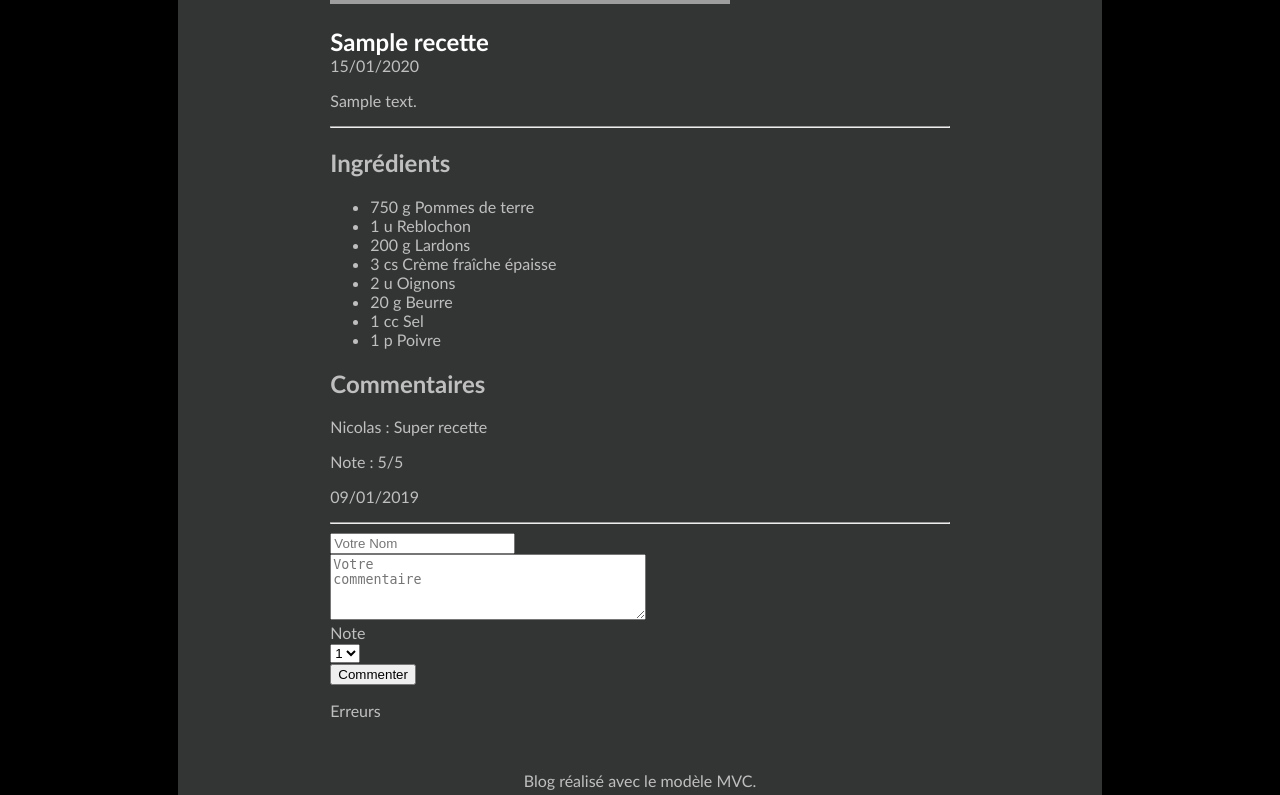
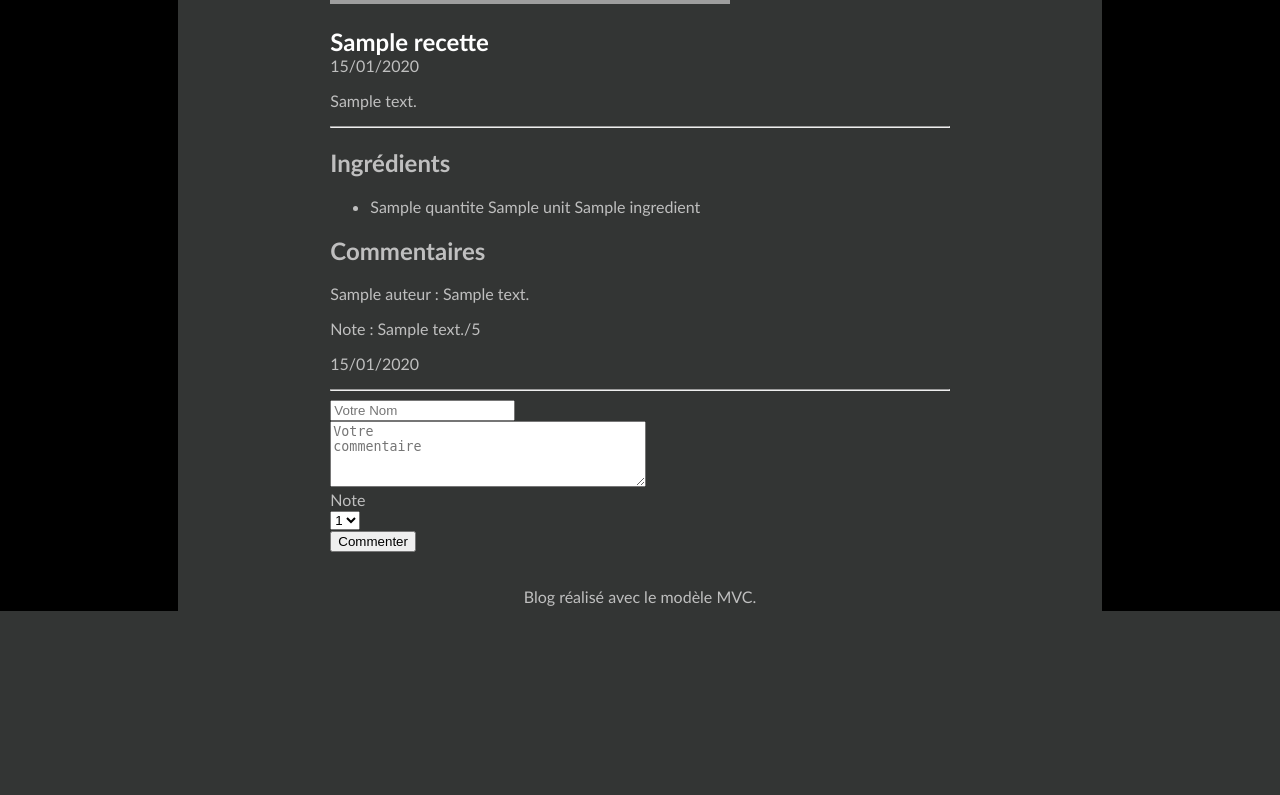
Before and after one commit to claude-bssn/TP_MVC, a PHP site: template vues/recette/recette.php in a window 1280 px wide. Shown: the part 431-1226 px from the top of the page. After the commit the page ends 1042 px from the top, so only its background shows below. Run offline with PHP 8.4, Linux system fonts and the light colour scheme; the template is opened without the code that fills it: most values are stand-ins (such as "Sample title", 1, 10 or a date in 2020); grey boxes are pictures that could not be loaded.

Commit message:
code for recette page

```diff
--- a/css/style.css
+++ b/css/style.css
@@ -37,3 +37,6 @@ h1 {
 #txtCommentaire {
     width: 50%;
 }
+#erreur{
+    color:red;
+}
--- a/modeles/commentaire.php
+++ b/modeles/commentaire.php
@@ -9,11 +9,16 @@ class Commentaire extends Modele
         // retourne la liste des commentaires
         // utiliser pour cela executerRequete avec la requête SQL
         // Ajoute un commentaire dans la base
+        $sql = 'SELECT * FROM commentaire WHERE idRecette='.$idRecette;
+        return $this->executerRequete($sql);
     }
     public function ajouterCommentaire($idRecette, $auteur, $contenu, $note)
     {
         // code à implémenter
         // requête d'insert pour ajouter un commentaire
         // utiliser pour cela executerRequete avec la requête SQL et $idRecettes   $auteur, $contenu, $note et $date en paramètre (attention les paramètres sont sousforme de tableau)
+        $sql = 'INSERT INTO commentaire (idRecette, auteur, contenu, note, dateCreation) VALUES (?, ?, ?, ?, ?)';
+        $data = [$idRecette, $auteur, $contenu, $note, date('Y-m-d h:i:s')];
+        return $this->executerRequete($sql, $data);
     }
 }
--- a/modeles/recette.php
+++ b/modeles/recette.php
@@ -26,7 +26,7 @@ class Recette extends Modele{
         // retourne la liste des ingrédientscode
         // utiliser pour cela executerRequete avec la requête SQL et $idRecette en
 
-        $sql = 'SELECT * FROM ingredient WHERE id='.$idRecette;
+        $sql = 'SELECT * FROM ingredient WHERE idRecette='.$idRecette;
         return $this->executerRequete($sql);
     }
 }
--- a/vues/erreur.php
+++ b/vues/erreur.php
@@ -0,0 +1 @@
+<p>Une erreur est survenue : <?= $msgErreur ?></p>
--- a/vues/recette/recette.php
+++ b/vues/recette/recette.php
@@ -20,29 +20,27 @@
             Ingrédients
         </h2>
         <ul>
-            <li>750 g Pommes de terre</li>
-            <li>1 u Reblochon</li>
-            <li>200 g Lardons</li>
-            <li>3 cs Crème fraîche épaisse</li>
-            <li>2 u Oignons</li>
-            <li>20 g Beurre</li>
-            <li>1 cc Sel</li>
-            <li>1 p Poivre</li>
+        <?php while ($ingredient = $ingredients->fetch()): ?>
+            <li><?= $ingredient['quantite']." ".$ingredient['unit']." ". $ingredient['nom']?></li>
+        <?php endwhile; ?>
         </ul>
     </header>
     <h2 id="titreCommentaire">
         Commentaires
     </h2>
-    <div class="divCommentaire">
-        <p>Nicolas : Super recette </p>
-        <p> Note : 5/5 </p>
-        <p>
-            09/01/2019
-        </p>
-        <hr>
+    <?php #var_dump($commentaires->fetchAll())?>
+    <?php while ($commentaire = $commentaires->fetch()): ?>
+        <div class="divCommentaire">
+            <p><?= $commentaire['auteur']?> : <?= $commentaire['contenu']?> </p>
+            <p> Note : <?= $commentaire['note']?>/5 </p>
+            <p>
+                <?= gmdate('j/m/Y', strtotime($commentaire["dateCreation"])); ?>
+
+            </p>
+            <hr>
+            <?php endwhile; ?>
     </div>
-    <form method="post" action="index.php?controller=recette&action=commenter&id=id
-recette">
+    <form method="post" action="index.php?controller=recette&action=commenter&id=<?= $recette['id']?> ">
         <input id="auteur" name="auteur" type="text" placeholder="Votre Nom" /><br />
         <textarea id="txtCommentaire" name="contenu" rows="4" placeholder="Votre
 commentaire"></textarea><br />
@@ -57,7 +55,10 @@ commentaire"></textarea><br />
         <br />
         <input type="submit" value="Commenter" />
     </form>
-    <div id="erreur">
-        <p> Erreurs </p>
+
+    <div id="erreur" >
+    <?php if (isset($erreur)):?>
+        <p > <?= $erreur?> </p>
+    <?php endif;?>
     </div>
 </div>
```
Also changed, not shown: controllers/controllerRecette.php (+22 -1 lines).
